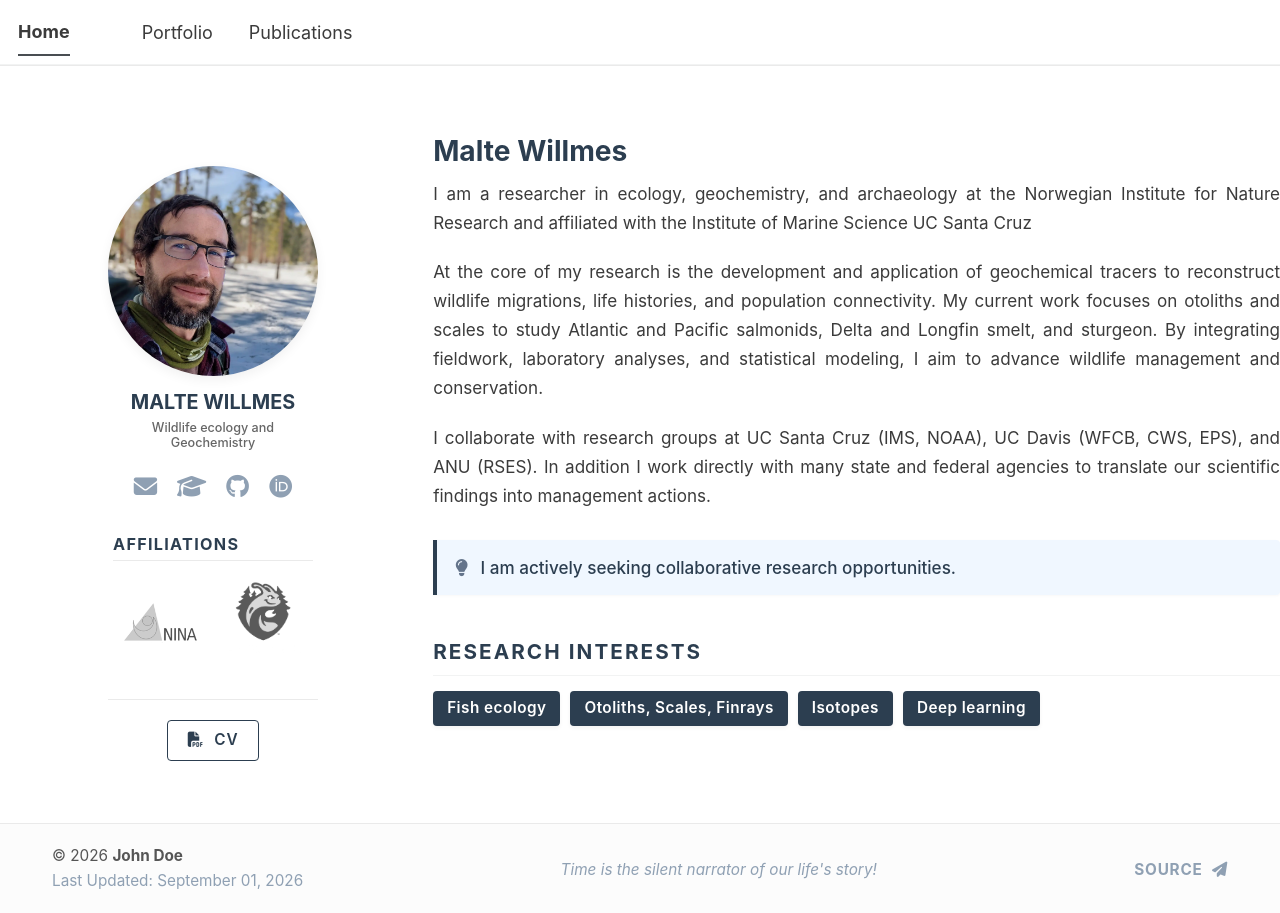
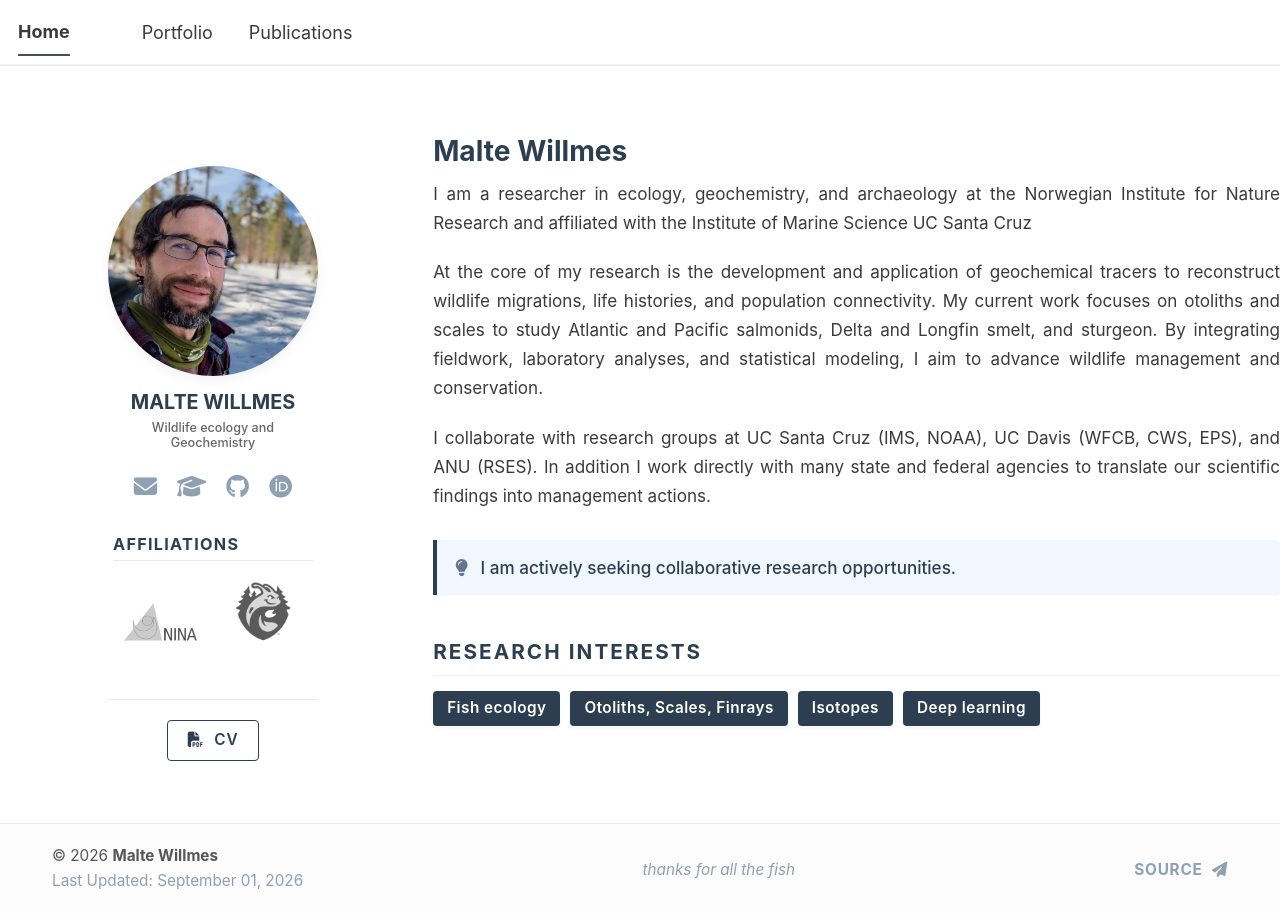
Before and after one commit to MalteWillmes/maltewillmes.github.io, a Jekyll site: the page built from _pages/about.md, in a window 1280 px wide. Built offline with Jekyll 4.4.1, drawn with Linux system fonts in a browser that asks for light colours; a script bundle is joined from its source files by our own code; library files that are not in the unit come from our copies.

Commit message:
Update footer content and quote

```diff
--- a/_includes/footer.html
+++ b/_includes/footer.html
@@ -85,12 +85,12 @@
   <div class="footer-wrapper">
 
     <div class="footer-left">
-      &copy; {{ site.time | date: "%Y" }} <strong>John Doe</strong><br>
+      &copy; {{ site.time | date: "%Y" }} <strong>Malte Willmes</strong><br>
       <span class="footer-meta">Last Updated: {{ "now" | date: "%B %d, %Y" }}</span>
     </div>
 
     <div class="footer-center">
-      <span class="footer-quote" style="font-size: 0.85em; color: #8fa0b3; font-style: italic;"> Time is the silent narrator of our life's story!</span>
+      <span class="footer-quote" style="font-size: 0.85em; color: #8fa0b3; font-style: italic;"> thanks for all the fish</span>
     </div>
 
     <div class="footer-right">
```
